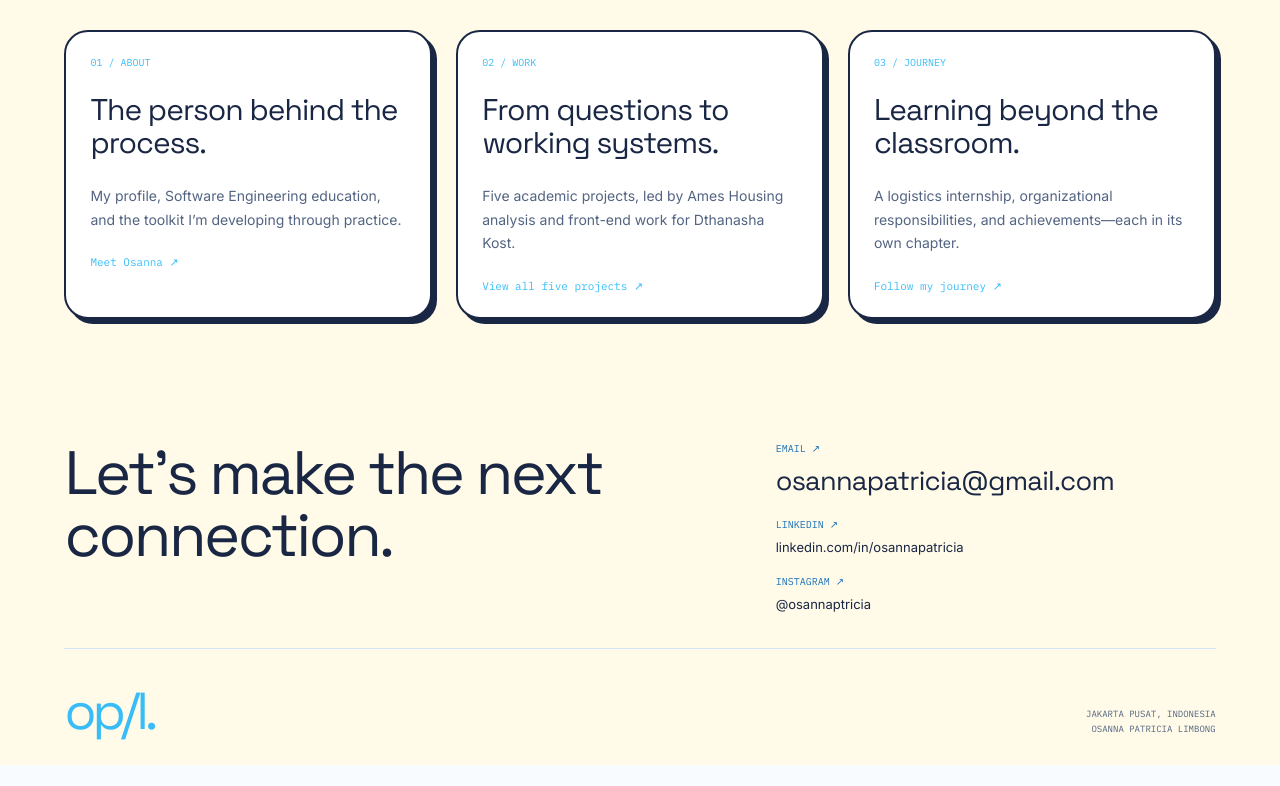
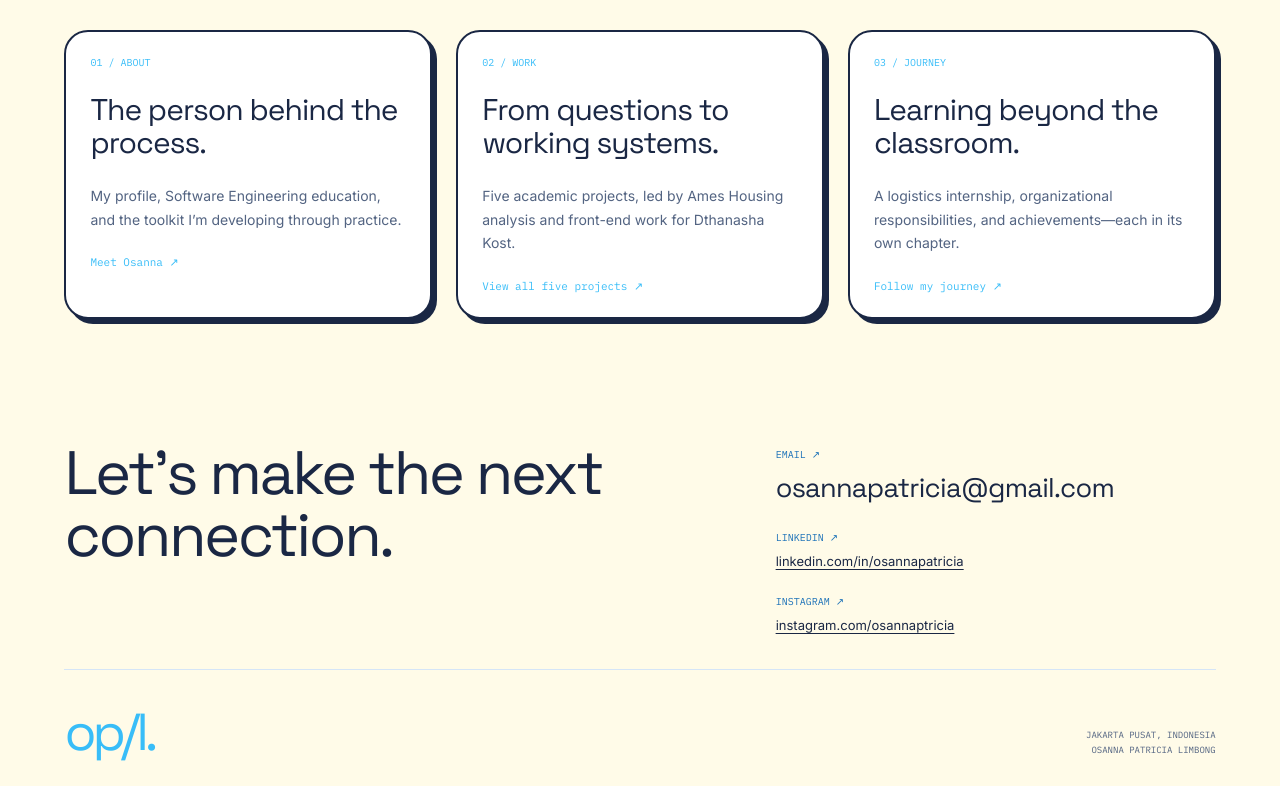
Before and after one commit to theocaw/Portofolio, a React (Vite) app: page / in a window 1280 px wide. Shown: the part 871-1657 px from the top of the page. Before the commit the page ends 1636 px from the top, so only its background shows below. Built offline with nearby package versions, Linux system fonts and the light colour scheme.

Commit message:
feat: make Instagram link and label format identical to LinkedIn

```diff
--- a/src/components/ContactFooter.css
+++ b/src/components/ContactFooter.css
@@ -53,6 +53,17 @@
   gap: 8px;
 }
 
+.contact-footer__label-link {
+  display: inline-block;
+  width: fit-content;
+  text-decoration: none;
+  color: inherit;
+}
+
+.contact-footer__label-link:hover .label {
+  color: var(--blue-dark);
+}
+
 .contact-footer__email {
   font-family: var(--font-display);
   font-size: clamp(22px, calc(22px + 6 * (100vw - 390px) / 1050), 28px);
@@ -66,7 +77,11 @@
 .contact-footer__instagram {
   font-size: 13px;
   color: var(--ink);
-  transition: color var(--transition);
+  text-decoration: underline;
+  text-underline-offset: 3px;
+  cursor: pointer;
+  width: fit-content;
+  transition: color var(--transition), text-decoration-color var(--transition);
 }
 
 .contact-footer__email:hover,
--- a/src/components/ContactFooter.jsx
+++ b/src/components/ContactFooter.jsx
@@ -12,13 +12,22 @@ export default function ContactFooter() {
 
           <div className="contact-footer__details">
             <div className="contact-footer__item">
-              <span className="label">EMAIL ↗</span>
+              <a className="contact-footer__label-link" href={`mailto:${site.email}`}>
+                <span className="label">EMAIL ↗</span>
+              </a>
               <a className="contact-footer__email" href={`mailto:${site.email}`}>
                 {site.email}
               </a>
             </div>
             <div className="contact-footer__item">
-              <span className="label">LINKEDIN ↗</span>
+              <a
+                className="contact-footer__label-link"
+                href={site.linkedin.url}
+                target="_blank"
+                rel="noreferrer"
+              >
+                <span className="label">LINKEDIN ↗</span>
+              </a>
               <a
                 className="contact-footer__linkedin"
                 href={site.linkedin.url}
@@ -29,7 +38,14 @@ export default function ContactFooter() {
               </a>
             </div>
             <div className="contact-footer__item">
-              <span className="label">INSTAGRAM ↗</span>
+              <a
+                className="contact-footer__label-link"
+                href={site.instagram.url}
+                target="_blank"
+                rel="noreferrer"
+              >
+                <span className="label">INSTAGRAM ↗</span>
+              </a>
               <a
                 className="contact-footer__instagram"
                 href={site.instagram.url}
--- a/src/content/site.js
+++ b/src/content/site.js
@@ -13,7 +13,7 @@ export const site = {
     url: 'https://linkedin.com/in/osannapatricia',
   },
   instagram: {
-    label: '@osannaptricia',
+    label: 'instagram.com/osannaptricia',
     url: 'https://instagram.com/osannaptricia',
   },
 };
```
